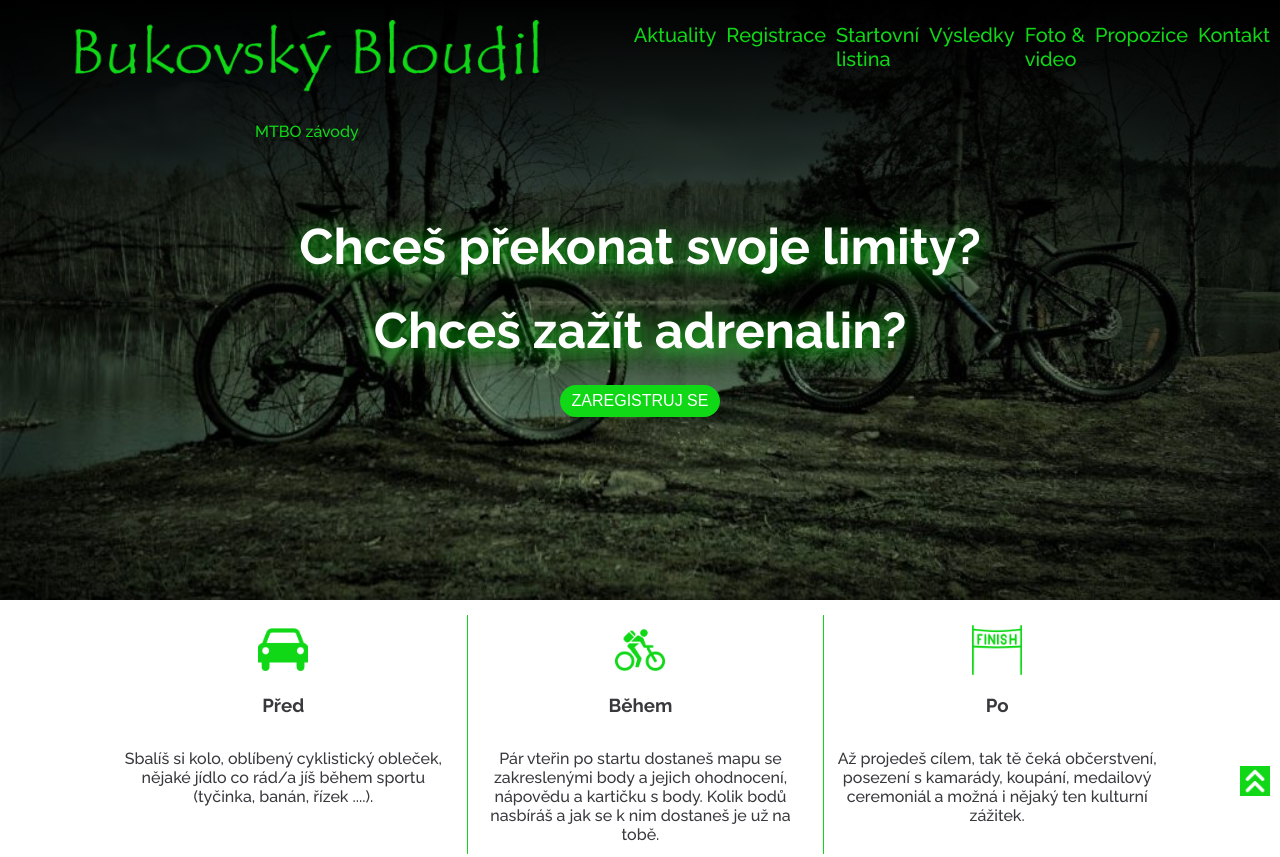
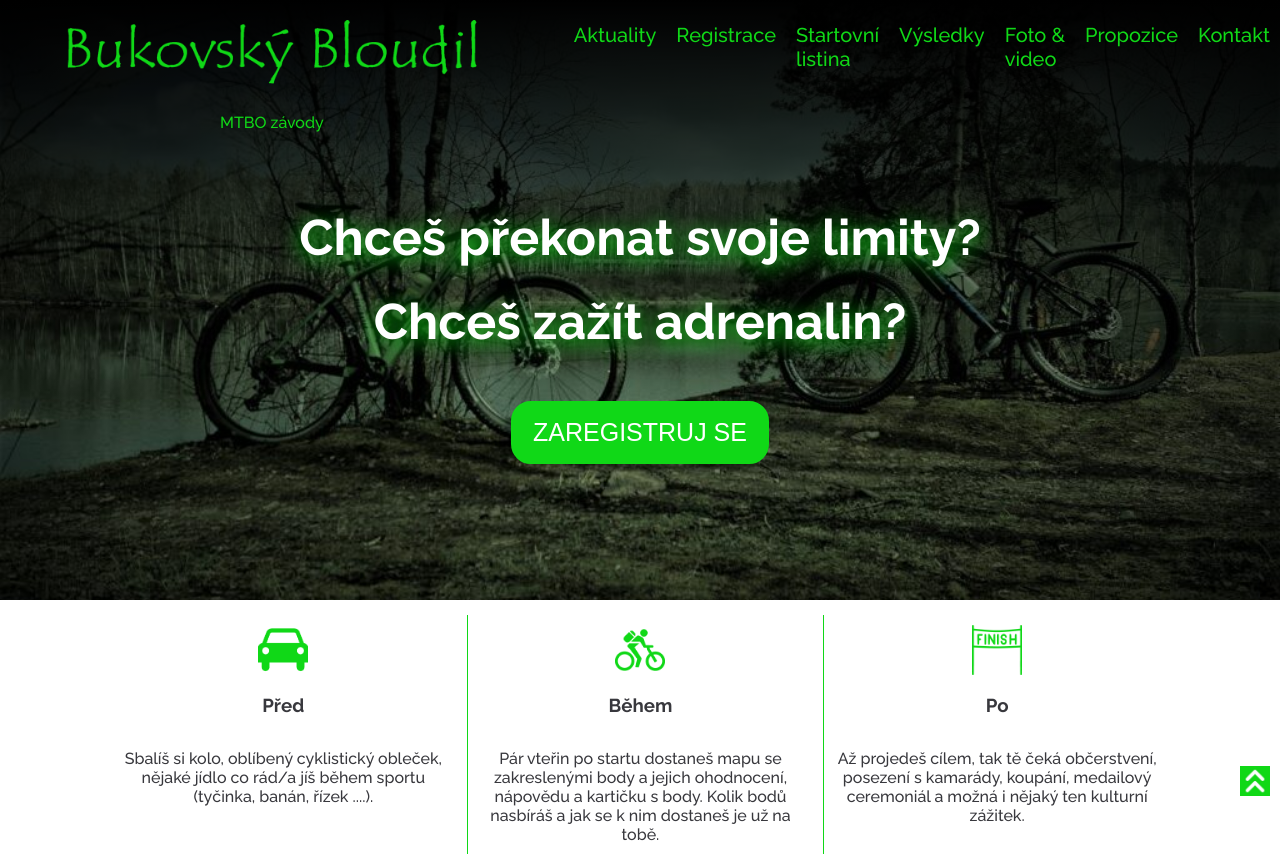
Before and after one commit to EsterSuch/Bloudil, an Eleventy site: page index.html in a window 1280 px wide. Shown: the top 857 px of the page. Built offline with nearby package versions, Linux system fonts and the light colour scheme; Eleventy itself is replaced by a stand-in of ours; files that its build step writes are made by us from their sources.

Commit message:
úprava menu

```diff
--- a/_includes/page-main.njk
+++ b/_includes/page-main.njk
@@ -92,8 +92,8 @@
       <div class="hero__text">
         <h1>Chceš překonat svoje limity?</h1>
         <h1>Chceš zažít adrenalin?</h1>
-        <!--<p>Tak se zaregistruj.</p>-->
-        <button class="button"><a href="/registrace/">ZAREGISTRUJ SE</a></button>
+
+        <button class="button--bigger"><a href="/registrace/">ZAREGISTRUJ SE</a></button>
       </div>
 
 
--- a/scss/_forms-btn.scss
+++ b/scss/_forms-btn.scss
@@ -67,7 +67,8 @@
   margin: 0 auto;
 }
 
-.button {
+.button,
+.button--bigger {
   background-color: $letter-main;
   color: $letter-second;
   border: 2px solid $letter-main;
@@ -90,12 +91,7 @@
     &:hover a {
       color: $letter-main;
     }
-}
-
-.newsB {
-  display: flex;
-  margin: 0;
-}
+  }
 
 .sipka {
   bottom: 0;
@@ -115,4 +111,15 @@
   .registr {
     margin: 0 auto;
   }
-}
+  .button--bigger {
+    margin-top: 50px;
+    padding: 15px 20px;
+      & a {
+        font-size: 25px;
+      }
+    }
+    .newsB {
+      display: flex;
+      margin: 0;
+    }
+  }
--- a/scss/_menu.scss
+++ b/scss/_menu.scss
@@ -176,6 +176,9 @@
     margin: 0;
     padding: 0 10xp;
   }
+  .menu__item {
+    margin-left: 20px;
+  }
   .hero__text h1{
     font-size: 50px;
   }
```
Also changed, not shown: css/style.css.
